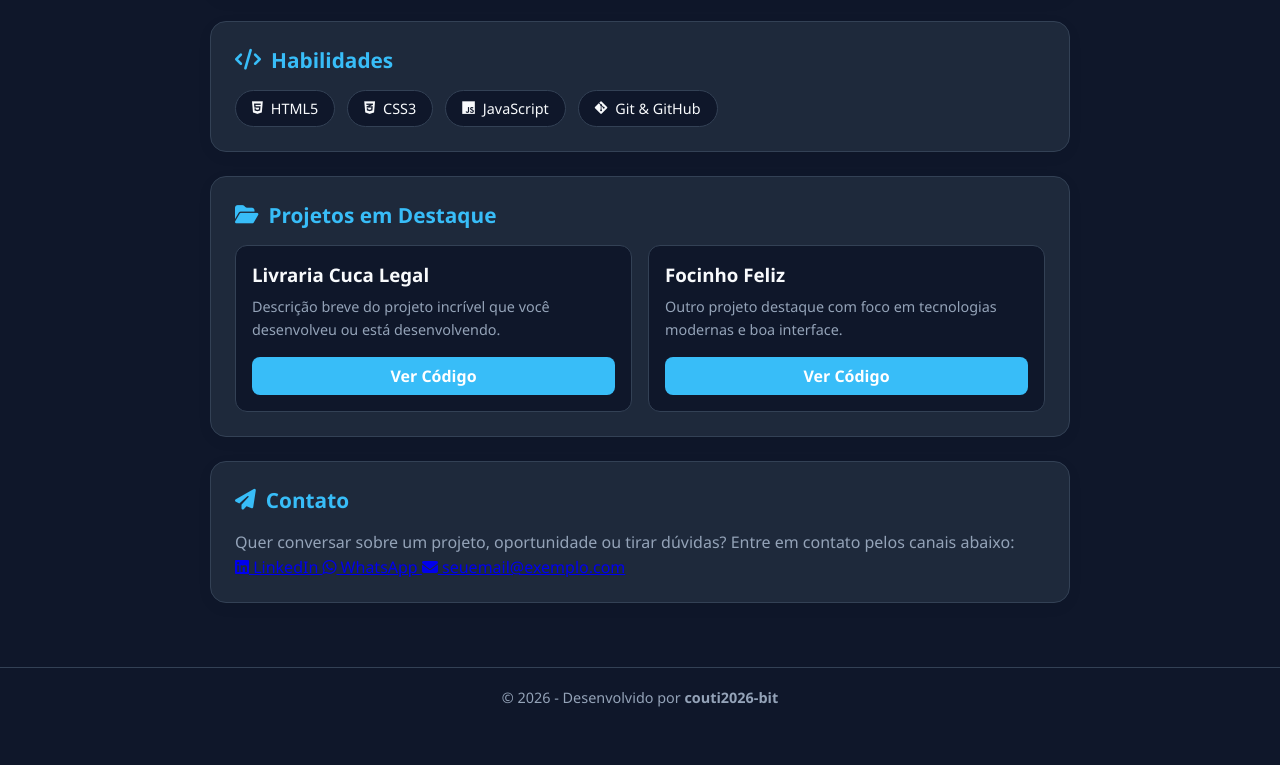
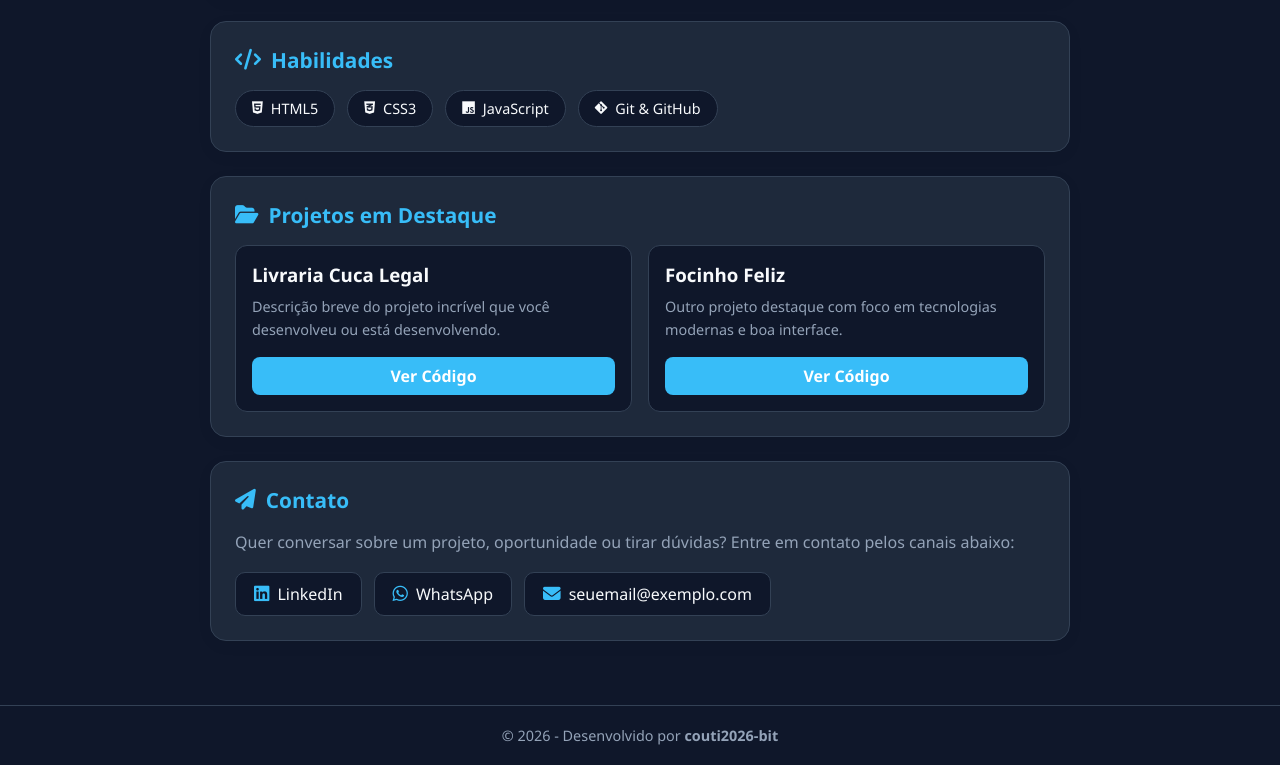
Before and after one commit to couti2026-bit/meuPortifolio, a plain HTML site: page index.html in a window 1280 px wide. Shown: the part 541-1306 px from the top of the page. Before the commit the page ends 1268 px from the top, so only its background shows below. Drawn offline with Linux system fonts and the light colour scheme.

Commit message:
Update style.css

```diff
--- a/style.css
+++ b/style.css
@@ -156,7 +156,6 @@ body {
   gap: 8px;
 }
 
-/* Projetos */
 .projects-grid {
   display: grid;
   grid-template-columns: repeat(auto-fit, minmax(260px, 1fr));
@@ -198,7 +197,38 @@ body {
   background-color: var(--accent-hover);
 }
 
-/* Footer */
+.contact-links {
+  display: flex;
+  flex-wrap: wrap;
+  gap: 12px;
+  margin-top: 16px;
+}
+
+.contact-btn {
+  display: inline-flex;
+  align-items: center;
+  gap: 8px;
+  padding: 10px 18px;
+  background-color: var(--bg-color);
+  color: var(--text-primary);
+  border: 1px solid var(--border-color);
+  border-radius: 10px;
+  text-decoration: none;
+  font-weight: 500;
+  transition: border-color 0.2s, color 0.2s, transform 0.2s;
+}
+
+.contact-btn i {
+  color: var(--accent-color);
+  font-size: 1.1rem;
+}
+
+.contact-btn:hover {
+  border-color: var(--accent-color);
+  color: var(--accent-color);
+  transform: translateY(-2px);
+}
+
 footer {
   text-align: center;
   padding: 20px;
```
